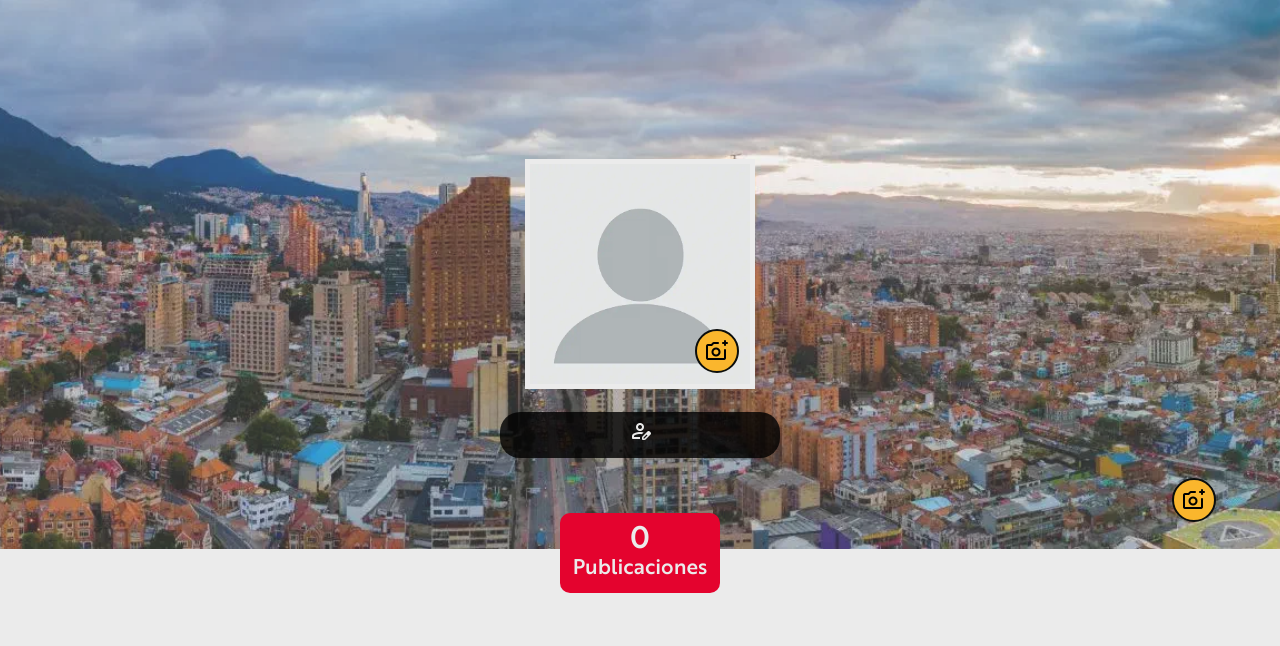
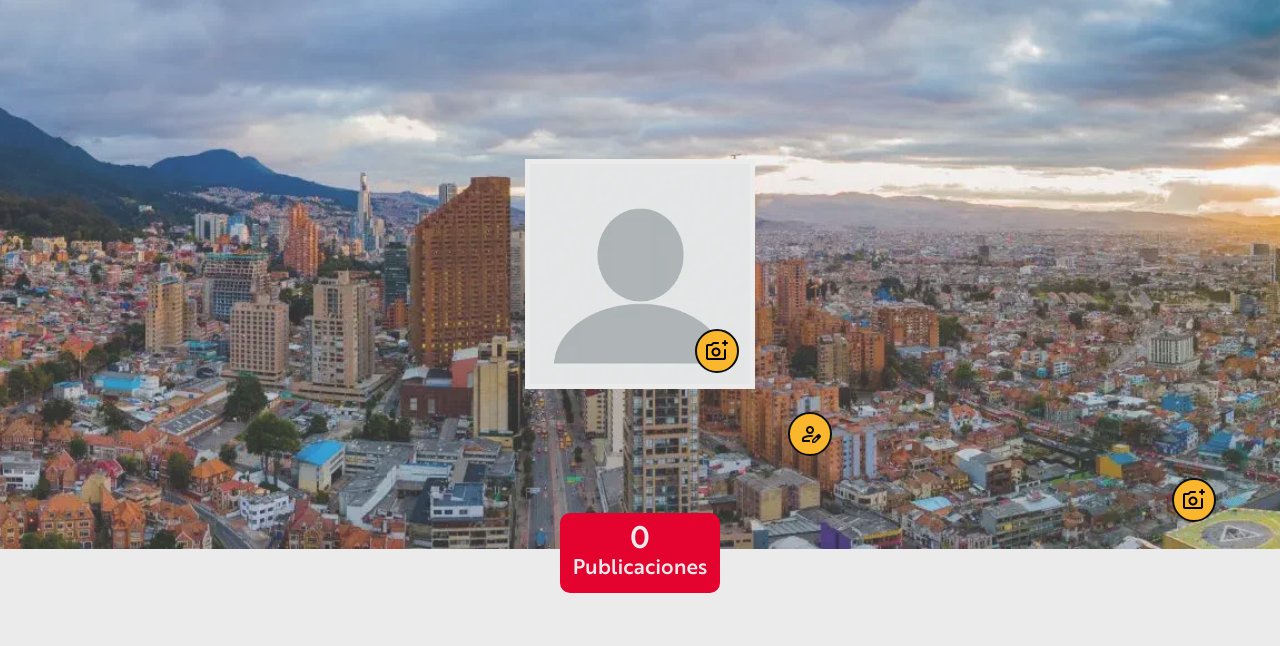
Before and after one commit to J-D-O-S/JetBoom-backend, a Django app: page /usuarios/perfil/imagen_perfil/ in a window 1280 px wide. Shown: the part 147-793 px from the top of the page. Run offline with Django 5.2, Linux system fonts and the light colour scheme; the visitor is signed in with stand-in values (Sample User, id 1); data that the repository does not hold is empty.

Commit message:
se agregan los estilos del boton de actualizar datos

```diff
--- a/static/css/perfilGaleria.css
+++ b/static/css/perfilGaleria.css
@@ -83,23 +83,26 @@
   width: 17.5rem;
 }
 
-.btn-editar .material-symbols-rounded {
-
+.nombreperfil .material-symbols-rounded {
   /* estilos de los iconos del contenedor */
-  font-size: 2rem;
-  color: var(--gris);
   position: absolute;
-  bottom: 2%;
-  right: 2%;
-  background-color: rgba(0, 0, 0, 0.7);
+  background: var(--amarillo);
+  color: var(--negro);
+  width: 44px;
+  height: 44px;
+  display: flex;
+  justify-content: center;
+  align-items: center;
   border-radius: 50%;
-  padding: 5px;
+  top: 0;
+  left: 18rem;
+  border: 2px solid var(--negro);
+  transition: all 0.3s cubic-bezier(0.47, 0.37, 0.25, 1.29);
+  cursor: pointer;
 }
 
-.btn-editar .material-symbols-rounded:hover {
-  /* animacion de los iconos del contenedor */
-  color: var(--oscuro);
-  background-color: var(--amarillo);
+.nombreperfil .material-symbols-rounded:hover {
+  scale: 1.1;
 }
 
 .contenedorcuadradorojo {
```
